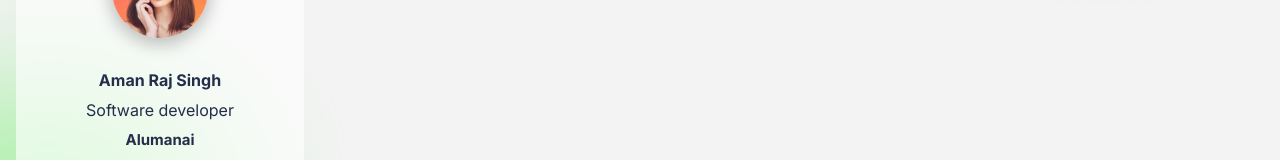
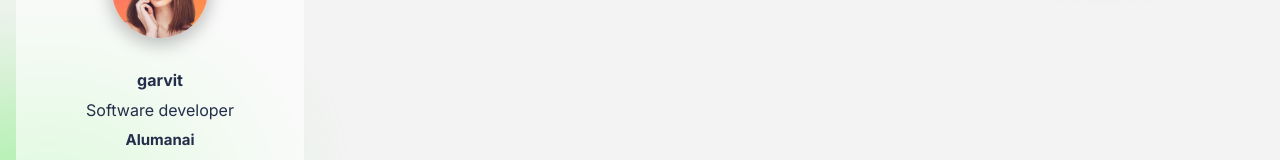
Before and after one commit to aman220/community_GLA, a React (Create React App) app: page / in a window 1280 px wide. Shown: the part 205-365 px from the top of the page. Built offline with nearby package versions, Linux system fonts and the light colour scheme.

Commit message:
Update ProfileCard.jsx

```diff
--- a/src/components/ProfileCard/ProfileCard.jsx
+++ b/src/components/ProfileCard/ProfileCard.jsx
@@ -13,7 +13,7 @@ const ProfileCard = () => {
       </div>
 
       <div className="ProfileName">
-        <span>Aman Raj Singh</span>
+        <span>garvit</span>
         <span>Software developer</span>
         <span style={{fontWeight: 'bold', fontSize: '15px'}}>Alumanai</span>
       </div>
```
